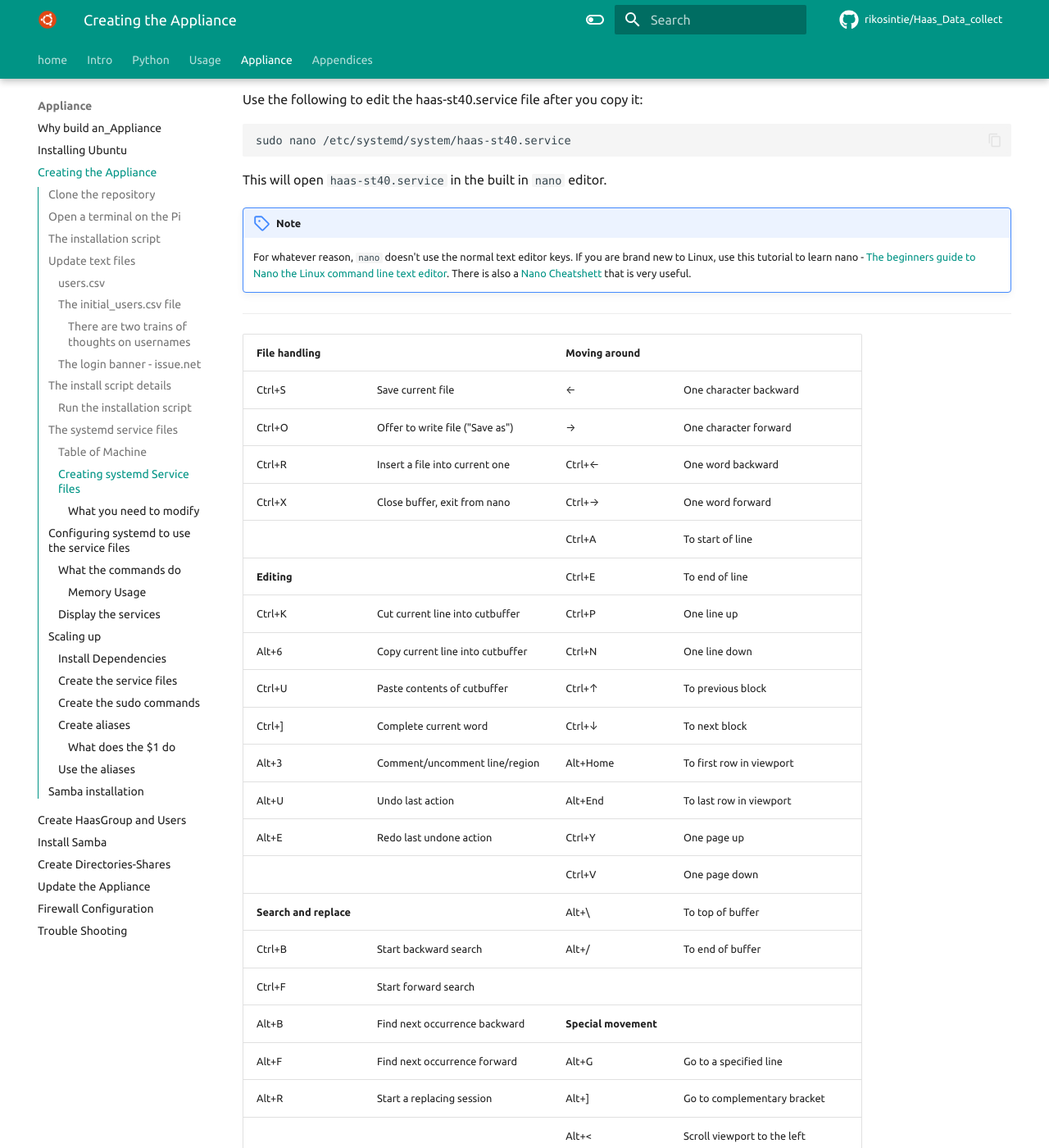
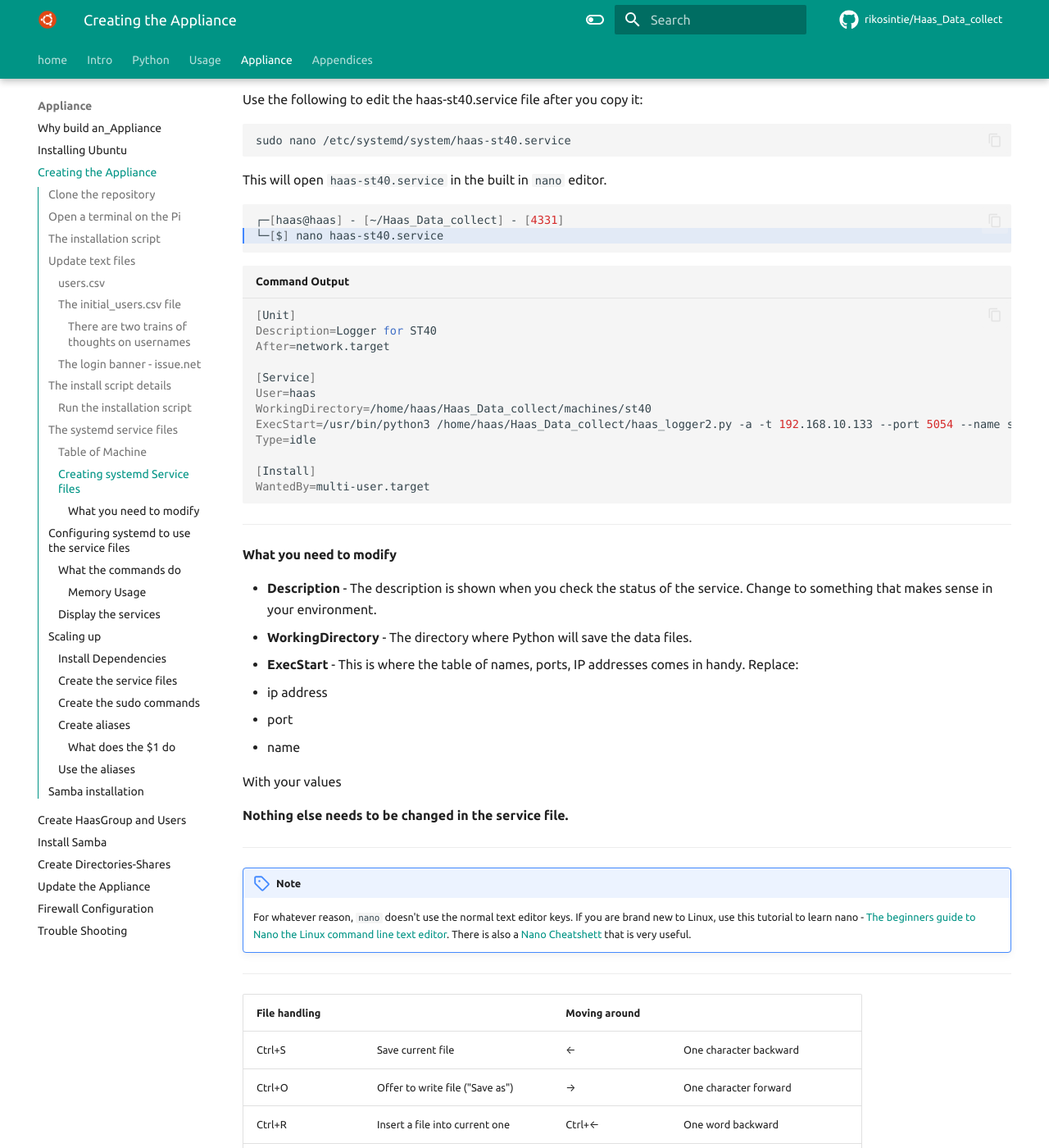
Before and after one commit to rikosintie/Haas_Data_collect, an MkDocs documentation site: the page built from docs/build_pi_5_appliance/configuring_appliance.md, in a window 1280 px wide and 1400 px high, scrolled down 12139 px. Shown: the whole window at 82% size. Built offline with MkDocs 1.6.1 and Material for MkDocs 9.7.7, drawn with Linux system fonts in a browser that asks for light colours; some web fonts are replaced; comment, search, counter and statistics services are not loaded; some of the changed text lies outside the part shown.

Commit message:
Git Title: configuring_appliance.md: Formatting

````diff
--- a/docs/build_pi_5_appliance/configuring_appliance.md
+++ b/docs/build_pi_5_appliance/configuring_appliance.md
@@ -476,6 +476,43 @@ sudo nano /etc/systemd/system/haas-st40.service
 
 This will open `haas-st40.service` in the built in `nano` editor.
 
+```bash hl_lines='2'
+┌─[haas@haas] - [~/Haas_Data_collect] - [4331]
+└─[$] nano haas-st40.service
+```
+
+```bash title='Command Output'
+[Unit]
+Description=Logger for ST40
+After=network.target
+
+[Service]
+User=haas
+WorkingDirectory=/home/haas/Haas_Data_collect/machines/st40
+ExecStart=/usr/bin/python3 /home/haas/Haas_Data_collect/haas_logger2.py -a -t 192.168.10.133 --port 5054 --name st40
+Type=idle
+
+[Install]
+WantedBy=multi-user.target
+```
+
+----------------------------------------------------------------
+
+#### What you need to modify
+
+- **Description** - The description is shown when you check the status of the service. Change to something that makes sense in your environment.
+- **WorkingDirectory** - The directory where Python will save the data files.
+- **ExecStart** - This is where the table of names, ports, IP addresses comes in handy. Replace:
+  - ip address
+  - port
+  - name
+
+With your values
+
+**Nothing else needs to be changed in the service file.**
+
+----------------------------------------------------------------
+
 !!! Note
     For whatever reason, `nano` doesn't use the normal text editor keys. If you are brand new to Linux, use this tutorial to learn nano - [The beginners guide to Nano the Linux command line text editor](https://www.howtogeek.com/42980/the-beginners-guide-to-nano-the-linux-command-line-text-editor/). There is also a [Nano Cheatshett](https://www.nano-editor.org/dist/latest/cheatsheet.html){target=_blank} that is very useful.
 
````
Also changed, not shown: other parts of docs/build_pi_5_appliance/configuring_appliance.md (+0 -9 lines).
